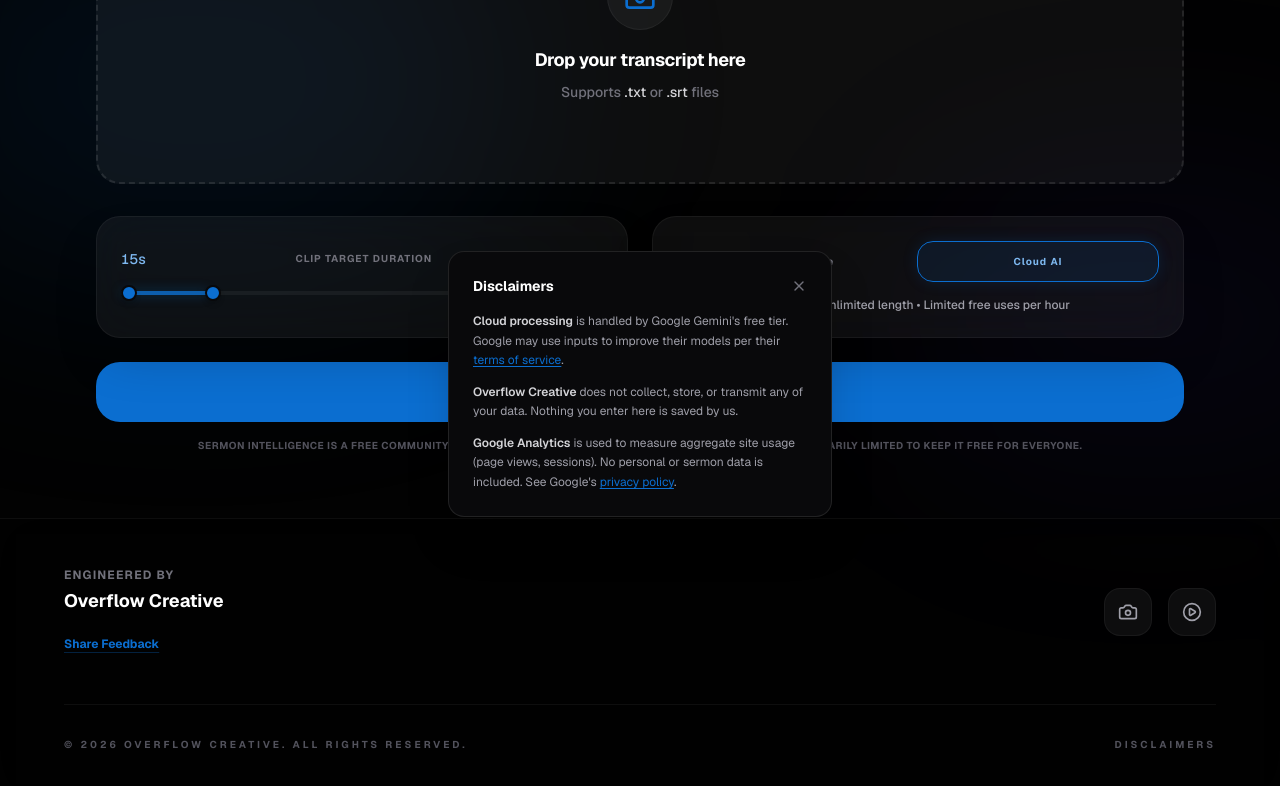
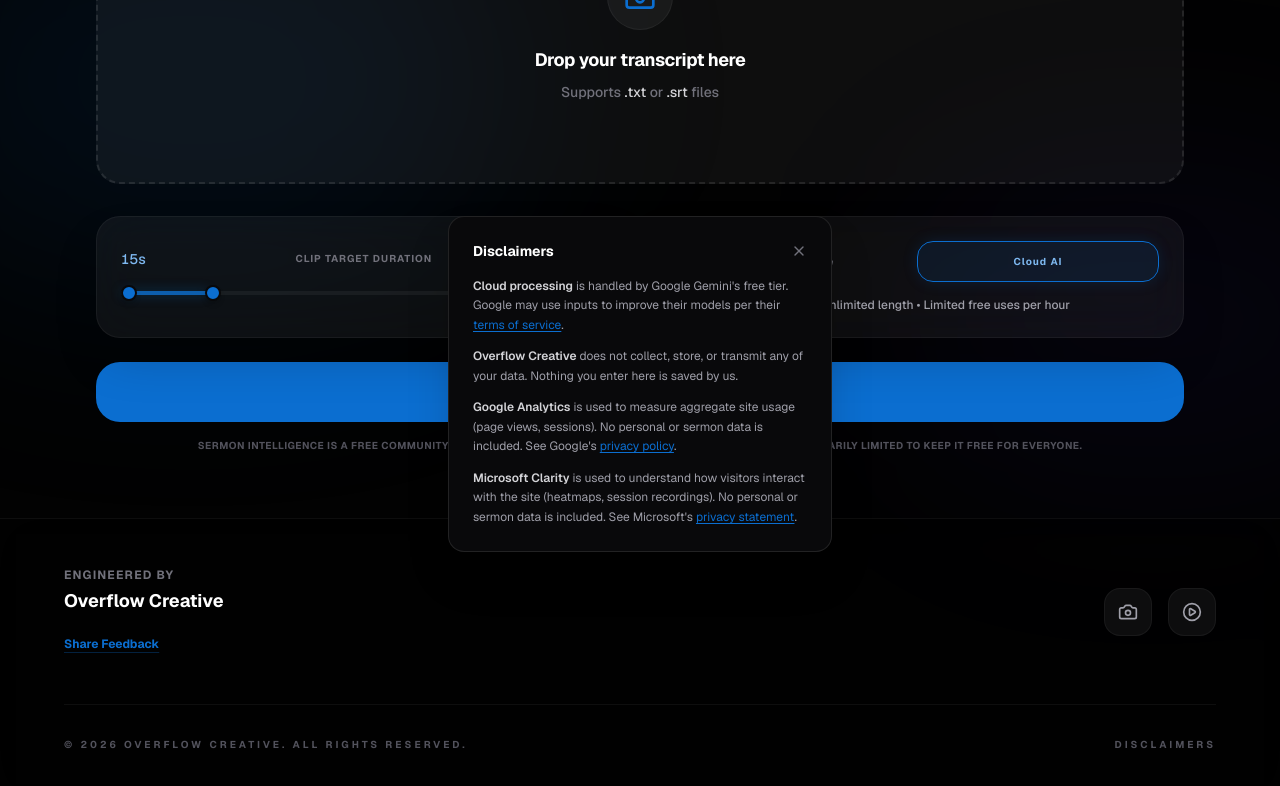
Before and after one commit to jakeh280/sermon-intelligence, a Next.js app: page / in a window 1280 px wide. Both pictures are taken after a click on the button "DISCLAIMERS". Shown: the part 659-1445 px from the top of the page. Built offline with nearby package versions, Linux system fonts and the light colour scheme.

Commit message:
feat: integrate Microsoft Clarity analytics and update privacy disclosure documentation

```diff
--- a/app/layout.tsx
+++ b/app/layout.tsx
@@ -31,6 +31,12 @@ export default function RootLayout({
       <body className="min-h-full flex flex-col">
         {children}
         <GoogleAnalytics gaId="G-F83TDDZC07" />
+        <script
+          type="text/javascript"
+          dangerouslySetInnerHTML={{
+            __html: `(function(c,l,a,r,i,t,y){c[a]=c[a]||function(){(c[a].q=c[a].q||[]).push(arguments)};t=l.createElement(r);t.async=1;t.src="https://www.clarity.ms/tag/"+i;y=l.getElementsByTagName(r)[0];y.parentNode.insertBefore(t,y);})(window,document,"clarity","script","wi179crm33");`,
+          }}
+        />
       </body>
     </html>
   );
--- a/app/page.tsx
+++ b/app/page.tsx
@@ -1590,6 +1590,18 @@ useEffect(() => {
                 </a>
                 .
               </li>
+              <li>
+                <span className="font-semibold text-zinc-300">Microsoft Clarity</span> is used to understand how visitors interact with the site (heatmaps, session recordings). No personal or sermon data is included. See Microsoft&apos;s{" "}
+                <a
+                  href="https://privacy.microsoft.com/privacystatement"
+                  target="_blank"
+                  rel="noopener noreferrer"
+                  className="text-[#0B6ED0] underline underline-offset-2"
+                >
+                  privacy statement
+                </a>
+                .
+              </li>
             </ul>
           </div>
         </div>
```
